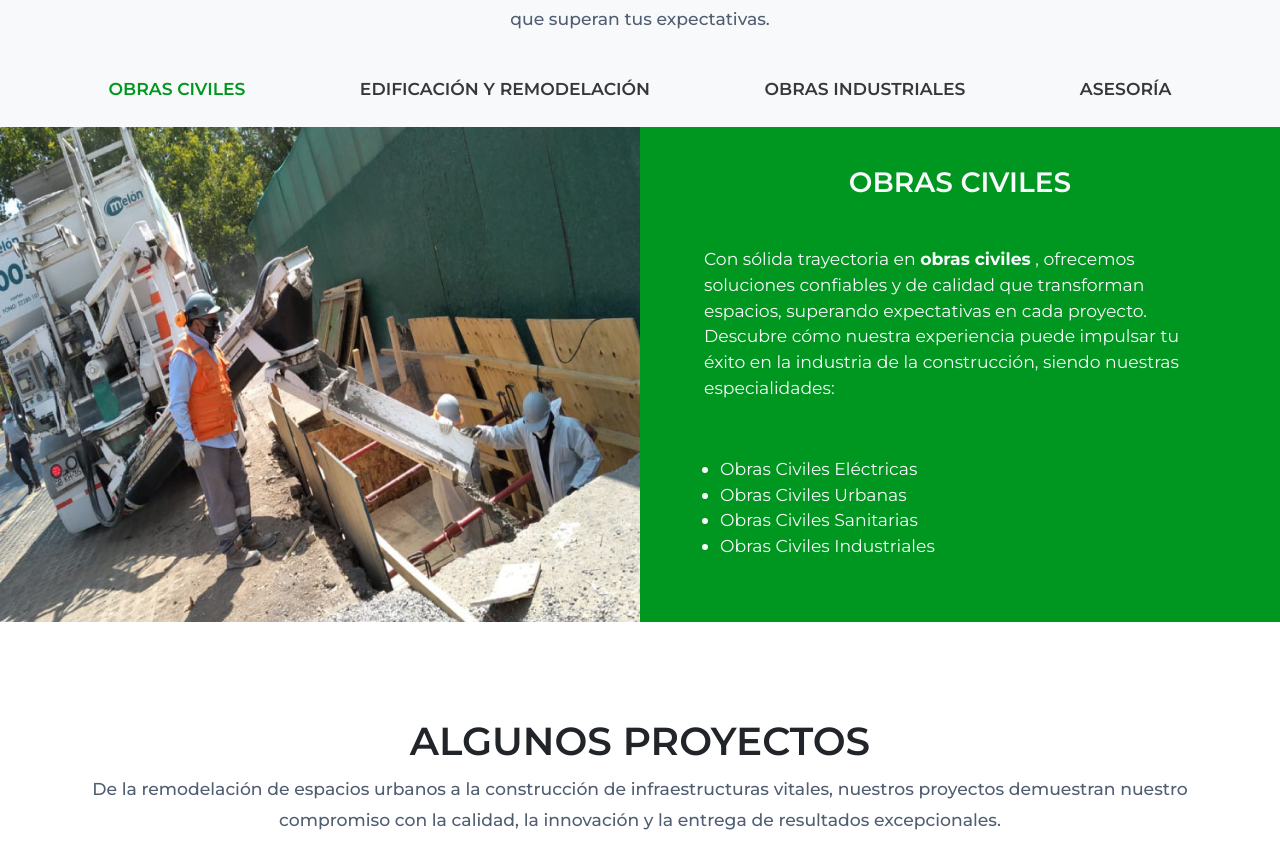
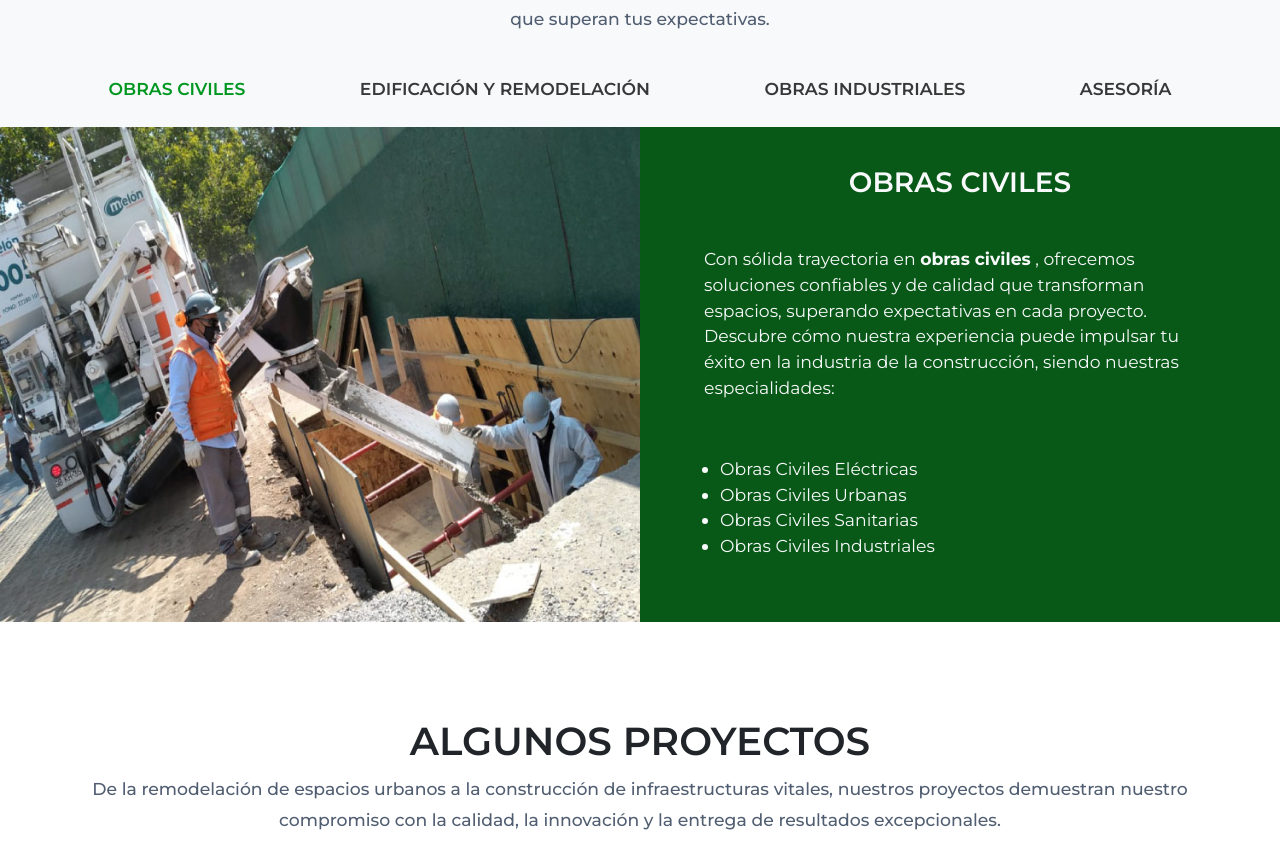
Before and after one commit to Gabot3ck/web-ebg, a React (Create React App) app: page / in a window 1280 px wide. Shown: the part 2290-3156 px from the top of the page. Built offline with nearby package versions, Linux system fonts and the light colour scheme; some icons are missing.

Commit message:
se modifica el color de fondo del carrusel

```diff
--- a/src/helpers/carrusell/Carrusel.css
+++ b/src/helpers/carrusell/Carrusel.css
@@ -37,7 +37,7 @@
     align-items: center;
     justify-content: space-evenly;
     color: var(--color-fondo);
-    background-color: var(--color-principal);
+    background-color: var(--color-fondo-carrusel);
 }
 .wrapper_carrusel_servicios .carousel-item .caption .active{
     text-decoration: none !important;
--- a/src/index.css
+++ b/src/index.css
@@ -1,6 +1,7 @@
 *{
   --color-logo: #65C400;
-  --color-principal: #009721;
+  --color-principal: rgb(0, 151, 33);
+  --color-fondo-carrusel: rgb(8, 89, 24);
   --color-secundario: #DDDEDC;
   --color-principalGlass: #65c4005b;
   --color-secundarioGlass: #dddedccc;
@@ -8,7 +9,7 @@
   --color-textoGlass: #383838a9;
   --color-border: #a5a7a8;
   --color-placeholder: #b4b4b4;
-  --color-fondo: #f8f9fa;
+  --color-fondo: rgb(248, 249, 250);
   --color-parrafos: #515e72;
   --color-parrafos2: #3e4755;
   --color-footer: #1f1f1f;
@@ -26,9 +27,6 @@
   --step-8: clamp(1.875rem, 1.9rem + 2.8vw, 3.75rem);
   --step-9: clamp(2.375rem, 1.163rem + 4.7vw, 5rem);
 }
-
-
-
 .step-0{
 font-size: var(--step-0);
 }
```
